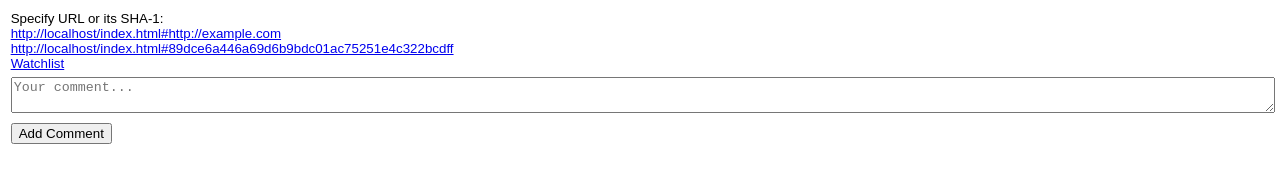
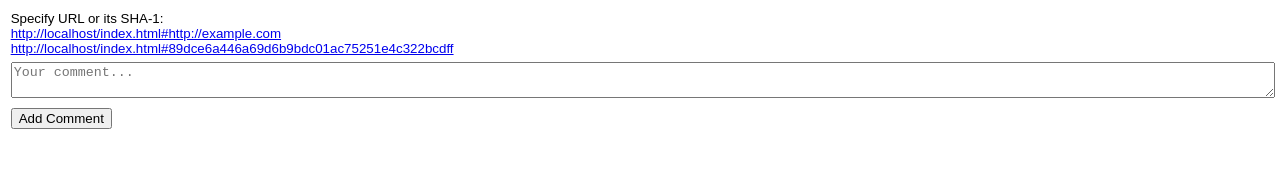
Before and after one commit to comntr/comntr.github.io, a website: page index.html in a window 1280 px wide. Drawn offline with Linux system fonts and the light colour scheme.

Commit message:
Removed the /watchlist link.

```diff
--- a/index.html
+++ b/index.html
@@ -14,7 +14,6 @@
 <body>
   <div id="topic"></div>
   <div id="status"></div>
-  <div><a href="/watchlist">Watchlist</a></div>
   <textarea id="comment" placeholder="Your comment..."></textarea>
   <button id="post-comment">Add Comment</button>
   <div id="all-comments"></div>
```
